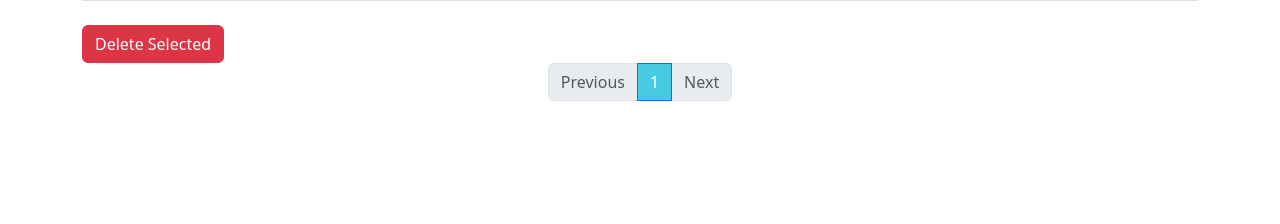
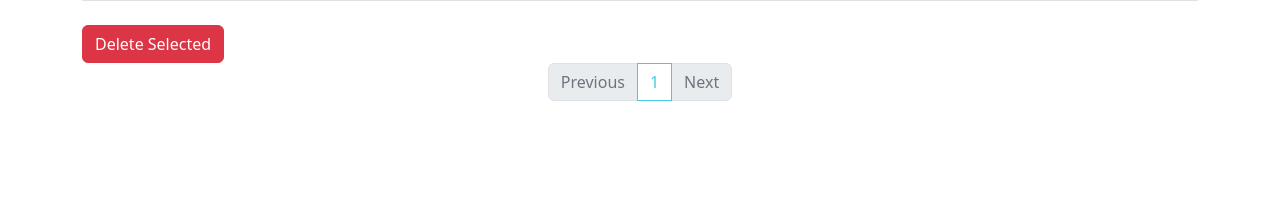
Before and after one commit to ponnya-min/jktechquiz.com, a PHP site: page /admin/index.php in a window 1280 px wide. Shown: the part 311-535 px from the top of the page. Run offline with PHP 8.4, Linux system fonts and the light colour scheme; tables that the repository leaves empty or names only in its code hold one stand-in row (values such as "Sample post").

Commit message:
Replaced old project with new version

```diff
--- a/admin/adminRole.php
+++ b/admin/adminRole.php
@@ -35,7 +35,7 @@ $totalPages = ceil($totalRows / $perPage);
 
 <nav class="navbar navbar-expand-lg bg-light">
     <div class="container">
-        <a class="navbar-brand" href="#"><img src="img/1-removebg-preview.png" height="60" alt="Logo"></a>
+        <a class="navbar-brand" href="../index.php"><img src="img/1-removebg-preview.png" height="60" alt="Logo"></a>
         <button class="navbar-toggler" data-bs-toggle="collapse" data-bs-target="#navbarNav">
             <span class="navbar-toggler-icon"></span>
         </button>
--- a/admin/comment.php
+++ b/admin/comment.php
@@ -36,7 +36,7 @@ $conn->close();
 <body>
     <nav class="navbar navbar-expand-lg bg-light">
         <div class="container">
-            <a class="navbar-brand" href="#"><img alt="logo" height="60" src="img/1-removebg-preview.png" /></a>
+            <a class="navbar-brand" href="../index.php"><img alt="logo" height="60" src="img/1-removebg-preview.png" /></a>
             <button class="navbar-toggler" data-bs-toggle="collapse" data-bs-target="#navbarNav">
                 <span class="navbar-toggler-icon"></span>
             </button>
--- a/admin/index.php
+++ b/admin/index.php
@@ -84,7 +84,7 @@ $totalPages = ceil($totalRows / $perPage);
 <body>
     <nav class="navbar navbar-expand-lg bg-light">
         <div class="container">
-            <a class="navbar-brand" href=""><img alt="logo" height="60" src="img/1-removebg-preview.png" /></a>
+            <a class="navbar-brand" href="../index.php"><img alt="logo" height="60" src="img/1-removebg-preview.png" /></a>
             <button class="navbar-toggler" data-bs-toggle="collapse" data-bs-target="#navbarNav">
                 <span class="navbar-toggler-icon"></span>
             </button>
@@ -257,7 +257,7 @@ $totalPages = ceil($totalRows / $perPage);
             <nav>
                 <ul class="pagination justify-content-center">
                     <li class="page-item <?= ($page <= 1) ? 'disabled' : '' ?>">
-                        <a class="page-link" href="?page=<?= $page - 1 ?>">Previous</a>
+                        <a class="page-link text-secondary" href="?page=<?= $page - 1 ?>">Previous</a>
                     </li>
                     <?php for ($i = 1; $i <= $totalPages; $i++): ?>
                         <li class="page-item <?= ($i == $page) ? 'active' : '' ?>">
@@ -265,7 +265,7 @@ $totalPages = ceil($totalRows / $perPage);
                         </li>
                     <?php endfor; ?>
                     <li class="page-item <?= ($page >= $totalPages) ? 'disabled' : '' ?>">
-                        <a class="page-link" href="?page=<?= $page + 1 ?>">Next</a>
+                        <a class="page-link text-secondary" href="?page=<?= $page + 1 ?>">Next</a>
                     </li>
                 </ul>
             </nav>
--- a/style/admin.css
+++ b/style/admin.css
@@ -6,14 +6,15 @@
     background-color: #48cae4 !important;
     color: white !important;
 }
-<<<<<<< HEAD
-.page-link.outline:focus {
-  outline: #48cae4 !important;
-  box-shadow: none !important;
+ul.pagination li.page-item.active a.page-link {
+  background-color: #fff !important;
+  border-color: #48cae4 !important;
+  color: #48cae4 !important;
 }
-=======
-.page-link.outline{
-  outline: #48cae4 !important;
-  box-shadow: none !important;
+
+
+.page-item.active .admin_bg_color {
+  background-color: #fff !important;
+  border-color: none !important;
+  color: #48cae4 !important;
 }
->>>>>>> fed25cd67914251bc326e90f8cfac42fe13bb0e2
```
Also changed, not shown: admin/user_result.php (+7 -7 lines).
